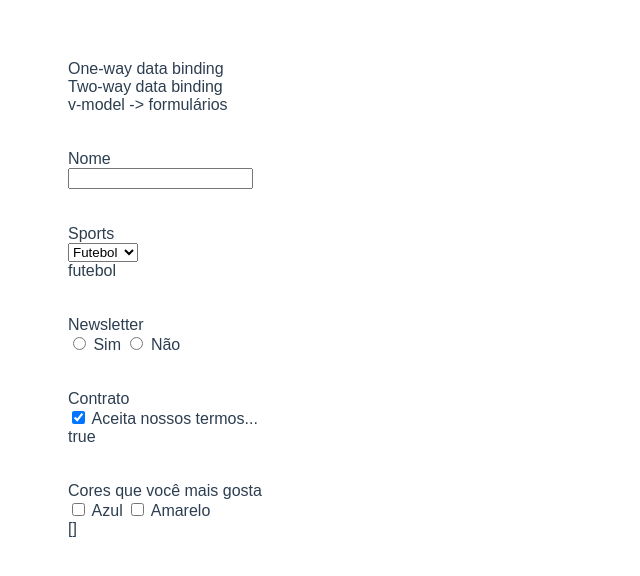
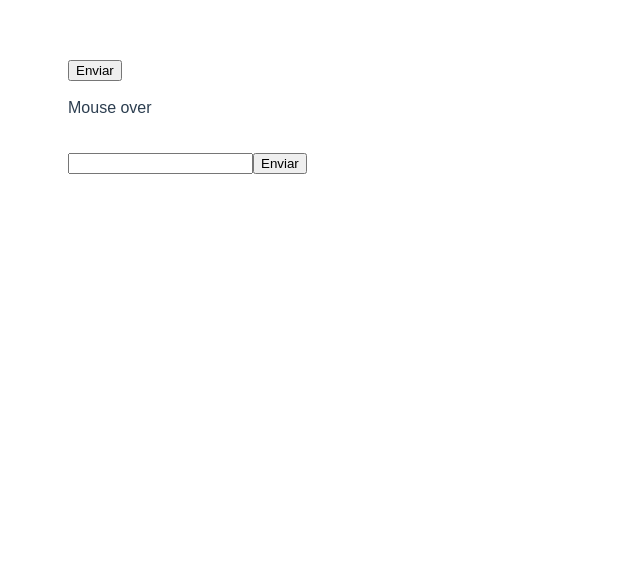
Before and after one commit to mariafcknt/curso-vuejs, a Vue app in the folder app/: page / in a window 1280 px wide. Shown: the top 576 px of the page, without its empty margins (0-640 px from the left). Built offline with nearby package versions, Linux system fonts and the light colour scheme.

Commit message:
Update App.vue

```diff
--- a/app/src/App.vue
+++ b/app/src/App.vue
@@ -1,85 +1,34 @@
 <template>
-
   <div>
 
-    <div>
-      One-way data binding <br>
-      Two-way data binding <br>
-      v-model -> formulários
+    <button @click.once="onClick">
+      Enviar
+    </button>
+
+    <br><br>
+
+    <div @mouseover="onMouseOver"
+        @mouseout="onMouseOut()"
+    >
+      Mouse over
     </div>
 
     <br><br>
 
-    <div>
-      <label>Nome</label><br>
+    <form
+      action="https://google.com"
+      v-on:submit.prevent="onSubmit"
+    >
       <input
-        v-model="name"
         type="text"
-      > <br>
-      {{ name }}
+        @keyup.enter="onKeyUp"
+      >
+      <button type=submit>
+        Enviar
+      </button>
+    </form>
 
-      <br><br>
-
-      <div>
-        <label>Sports</label><br>
-        <select v-model="sports">
-          <option value="">Escolha</option>
-          <option value="futebol">Futebol</option>
-          <option value="skate">Skate</option>
-          <option value="tenis">Tenis</option>
-        </select> <br>
-        {{ sports }}
-      </div>
-
-      <br><br>
-
-      <div>
-        <label>Newsletter</label> <br>
-        <input
-          v-model="newsletter"
-          type="radio"
-          value="Sim"
-        > Sim
-        <input
-          v-model="newsletter"
-          type="radio"
-          value="Não"
-        > Não <br>
-        {{ newsletter }}
-      </div>
-
-      <br><br>
-
-      <div>
-        <label>Contrato</label> <br>
-        <input
-          v-model="contract"
-          type="checkbox"
-        > Aceita nossos termos... <br>
-        {{ contract }}
-      </div>
-
-      <br><br>
-
-      <div>
-        <label>Cores que você mais gosta</label> <br>
-        <input
-          v-model="colors"
-          type="checkbox"
-          value="Azul"
-        > Azul
-
-        <input
-          v-model="colors"
-          type="checkbox"
-          value="Amarelo"
-        > Amarelo <br>
-        {{ colors }}
-      </div>
-
-    </div>
   </div>
-
 </template>
 
 <script>
@@ -91,41 +40,31 @@
   },
   data() {
     return {
-      name: '',
-      sports: 'futebol',
-      newsletter: '',
-      contract: 'true',
-      colors: []
+
+    }
+  },
+
+  methods: {
+    onClick($evt) {
+      console.log('click', $evt)
+    },
+    onMouseOver($evt) {
+      console.log('mouse over', $evt)
+    },
+    onMouseOut() {
+      console.log('mouse out')
+    },
+    onSubmit() {
+      console.log('submit')
+    },
+    onKeyUp($evt) {
+      console.log('onKeyUp', $evt)
     }
   }
 }
 </script>
 
 <style>
-.title {
-  font-size: 20px;
-  color: blue;
-}
-
-.title-home {
-  font-size : 40px;
-  color: green;
-}
-
-.text {
-  color: #14a094;
-}
-
-.text-home {
-  color: purple;
-}
-
-.todos-item {
-  background: #000;
-  margin: 0 0 5px 0;
-  padding: 3px 6px;
-  color: #ffff;
-}
 
 #app {
   font-family: Avenir, Arial, Helvetica, sans-serif;
@@ -134,4 +73,5 @@
   color: #2c3e50;
   margin: 60px;
 }
+
 </style>
```
